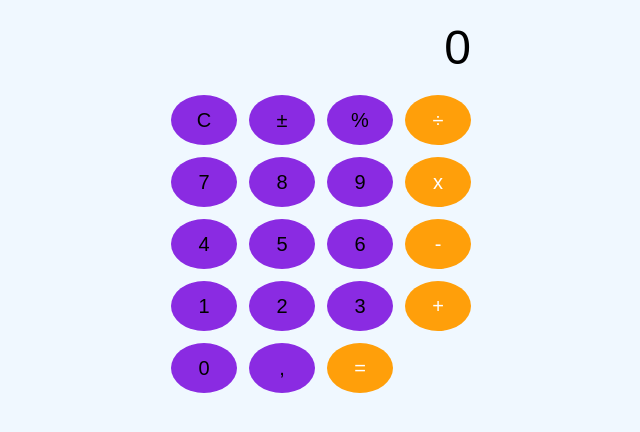
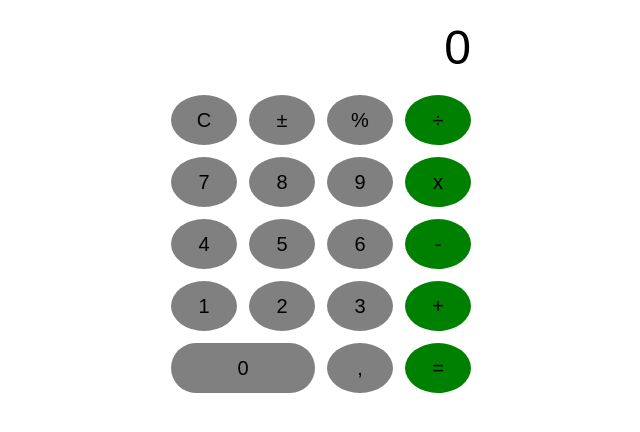
Before and after one commit to arilpratama-07/Aplikasi-kalkulator, a plain HTML site: page index.html in a window 1280 px wide. Shown: the whole page, without its empty margins (319-959 px from the left). Drawn offline with Linux system fonts and the light colour scheme.

Commit message:
Perbaikan semua file

```diff
--- a/index.html
+++ b/index.html
@@ -15,24 +15,24 @@
             <button class="function" onclick="action('%')">%</button>
             <button class="operator" onclick="action('/')">÷</button>
 
-            <button class="function" oneclik="action('7')">7</button>
-            <button class="function" oneclik="action('8')">8</button>
-            <button class="function" oneclik="action('9')">9</button>
-            <button class="operator" oneclik="action('*')">x</button>
+            <button class="function" onclik="action('7')">7</button>
+            <button class="function" onclik="action('8')">8</button>
+            <button class="function" onclik="action('9')">9</button>
+            <button class="operator" onclik="action('*')">x</button>
 
-            <button class="function" oneclik="action('4')">4</button>
-            <button class="function" oneclik="action('5')">5</button>
-            <button class="function" oneclik="action('6')">6</button>
-            <button class="operator" oneclik="action('-')">-</button>
+            <button class="function" onclik="action('4')">4</button>
+            <button class="function" onclik="action('5')">5</button>
+            <button class="function" onclik="action('6')">6</button>
+            <button class="operator" onclik="action('-')">-</button>
 
-            <button class="function" oneclik="action('1')">1</button>
-            <button class="function" oneclik="action('2')">2</button>
-            <button class="function" oneclik="action('3')">3</button>
-            <button class="operator" oneclik="action('+')">+</button>
+            <button class="function" onclik="action('1')">1</button>
+            <button class="function" onclik="action('2')">2</button>
+            <button class="function" onclik="action('3')">3</button>
+            <button class="operator" onclik="action('+')">+</button>
 
-            <button class="function" oneclik="action('0')">0</button>
-            <button class="function" oneclik="action(',')">,</button>
-            <button class="operator" oneclik="action('=')">=</button>
+            <button class="nol" onclik="action('0')">0</button>
+            <button oneclik="action(',')">,</button>
+            <button class="operator" onclik="action('=')">=</button>
         </div>
     </div>
 
--- a/style.css
+++ b/style.css
@@ -3,7 +3,7 @@ body{
     height: 100vh;
     display: flex;
     justify-content: center;
-    background-color: aliceblue;
+    background-color: white;
     font-family: Arial, Helvetica, sans-serif;
 }
 .Kalkulator{
@@ -26,19 +26,20 @@ button{
     border-radius: 50%;
     border: none;
     font-size: 20px;
-    background: #333;
-    color: white;
+    background: grey;
+    color: black;
     cursor: pointer;
 }
 .operator{
-    background: #ff9f0a;
+    background: green;
 }
 .function{
-    background: blueviolet;
+    background: grey;
     color: black;
 }
 .nol{
     grid-column: span 2;
-    border-radius: 40%;
+    border-radius: 100px ;
     text-align: center;
+    ;
 }
```
